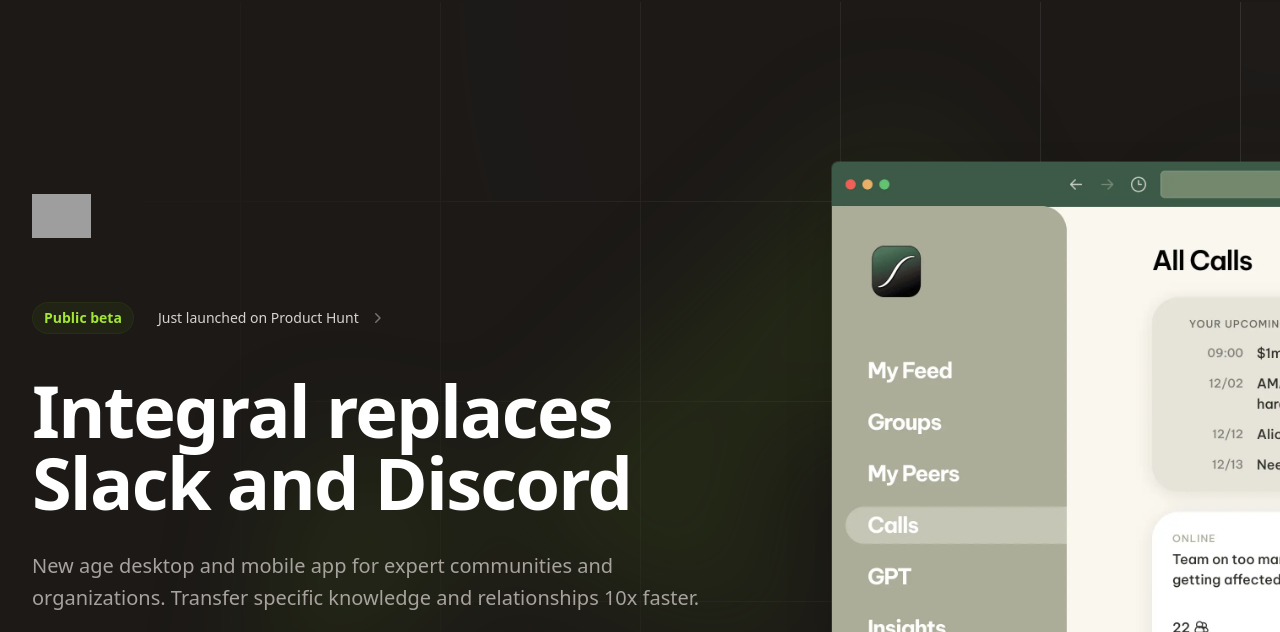
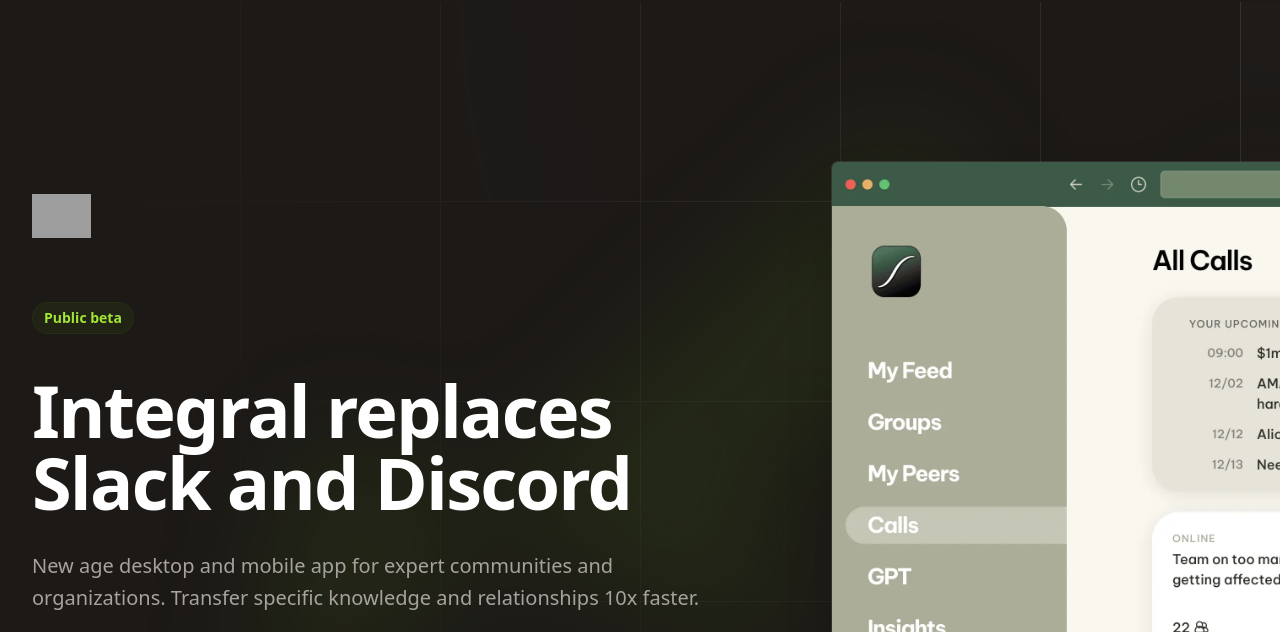
Before and after one commit to sinameraji/integral_homepage, a plain HTML site: page index.html in a window 1280 px wide. Shown: the part 62-694 px from the top of the page. Drawn offline with nearby package versions, Linux system fonts and the light colour scheme; grey boxes are pictures that could not be loaded.

Commit message:
hide launched on PH

```diff
--- a/index.html
+++ b/index.html
@@ -90,12 +90,12 @@
             <div class="mt-24 sm:mt-32 lg:mt-16">
               <div href="#" class="inline-flex space-x-6">
                 <span class="rounded-full bg-lime-700/10 px-3 py-1 text-sm/6 font-semibold text-lime-400 ring-1 ring-inset ring-lime-800/20 hover:bg-lime-700/20">Public beta</span>
-                <span class="inline-flex items-center space-x-2 text-sm/6 font-medium text-stone-300">
+                <!-- <span class="inline-flex items-center space-x-2 text-sm/6 font-medium text-stone-300">
                   <span>Just launched on Product Hunt</span>
                   <svg class="size-5 text-stone-500" viewBox="0 0 20 20" fill="currentColor" aria-hidden="true" data-slot="icon">
                     <path fill-rule="evenodd" d="M8.22 5.22a.75.75 0 0 1 1.06 0l4.25 4.25a.75.75 0 0 1 0 1.06l-4.25 4.25a.75.75 0 0 1-1.06-1.06L11.94 10 8.22 6.28a.75.75 0 0 1 0-1.06Z" clip-rule="evenodd" />
                   </svg>
-                </span>
+                </span> -->
               </div>
             </div>
             <h1 class="mt-10 text-pretty text-5xl font-semibold tracking-tight text-white sm:text-7xl">Integral replaces Slack and Discord</h1>
```
